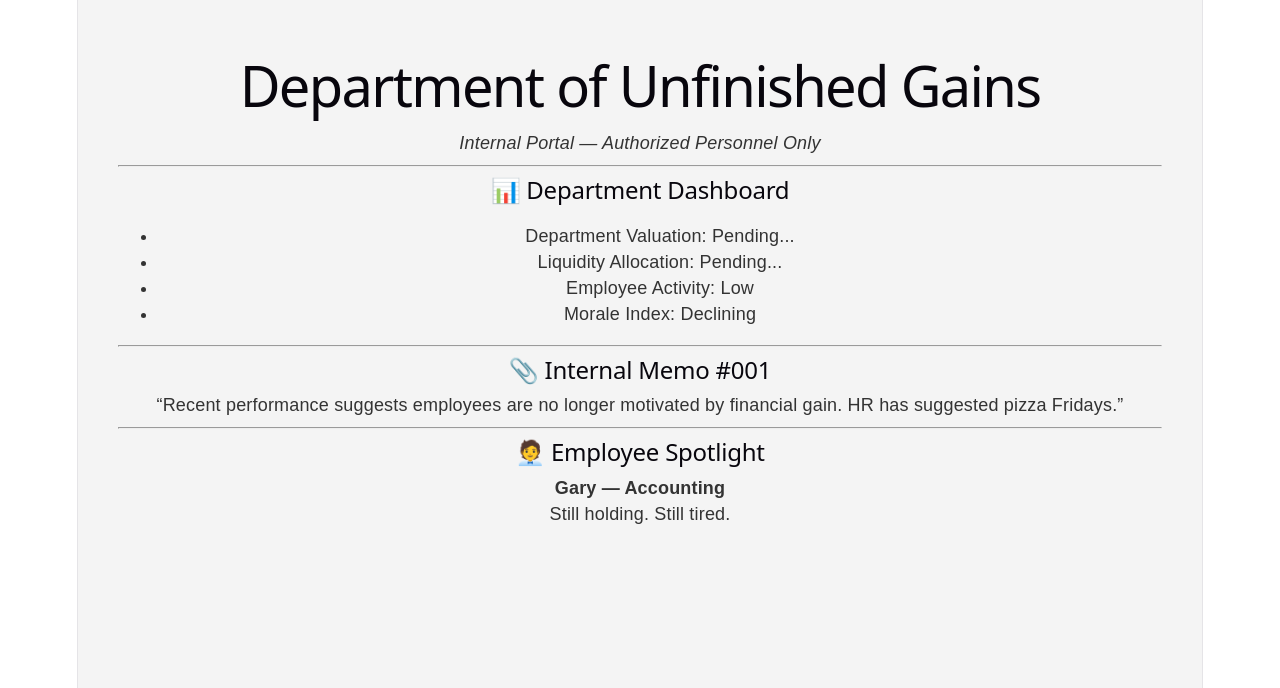
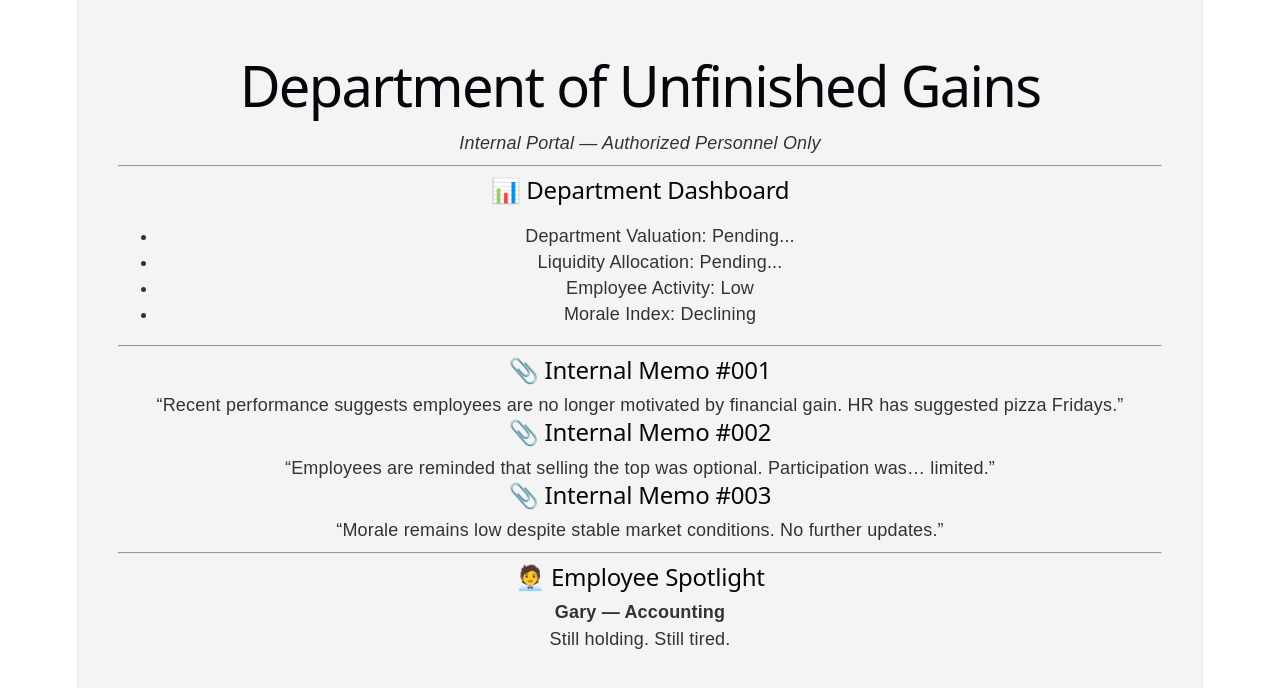
Before and after one commit to JimboBWFC/bored, a React (Vite) app: page / in a window 1280 px wide. Shown: the top 688 px of the page. Built offline with nearby package versions, Linux system fonts and the light colour scheme.

Commit message:
Add more internal memos

```diff
--- a/src/App.jsx
+++ b/src/App.jsx
@@ -28,6 +28,18 @@ function App() {
         HR has suggested pizza Fridays.”
       </p>
 
+      <h2>📎 Internal Memo #002</h2>
+<p>
+  “Employees are reminded that selling the top was optional.
+  Participation was… limited.”
+</p>
+
+<h2>📎 Internal Memo #003</h2>
+<p>
+  “Morale remains low despite stable market conditions.
+  No further updates.”
+</p>
+
       <hr />
 
       <h2>🧑‍💼 Employee Spotlight</h2>
```
